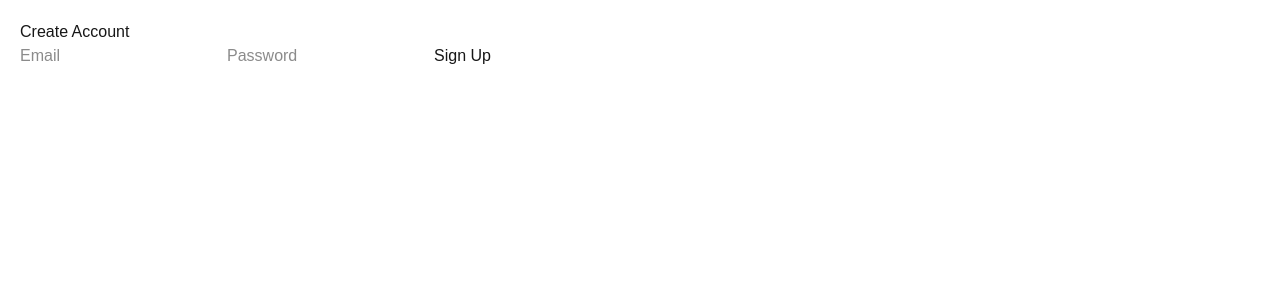
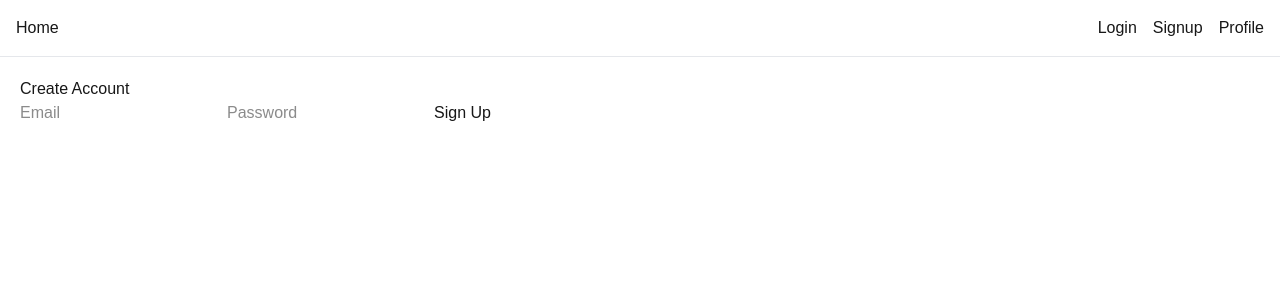
Before and after one commit to Big7evenooo/jerseyclub, a Next.js app: page /auth/signup in a window 1280 px wide. Shown: the top 300 px of the page. Built offline with nearby package versions, Linux system fonts and the light colour scheme; no server answers.

Commit message:
Add navigation bar to layout component

```diff
--- a/app/layout.tsx
+++ b/app/layout.tsx
@@ -27,7 +27,20 @@ export default function RootLayout({
       lang="en"
       className={`${geistSans.variable} ${geistMono.variable} h-full antialiased`}
     >
-      <body className="min-h-full flex flex-col">{children}</body>
+      <body className="min-h-full flex flex-col">
+
+        <nav className="w-full flex justify-between p-4 border-b border-gray-200">
+  <a href="/">Home</a>
+  <div className="flex gap-4">
+    <a href="/auth/login">Login</a>
+    <a href="/auth/signup">Signup</a>
+    <a href="/profile">Profile</a>
+  </div>
+</nav>
+
+{children}
+
+      </body>
     </html>
   );
 }
```
